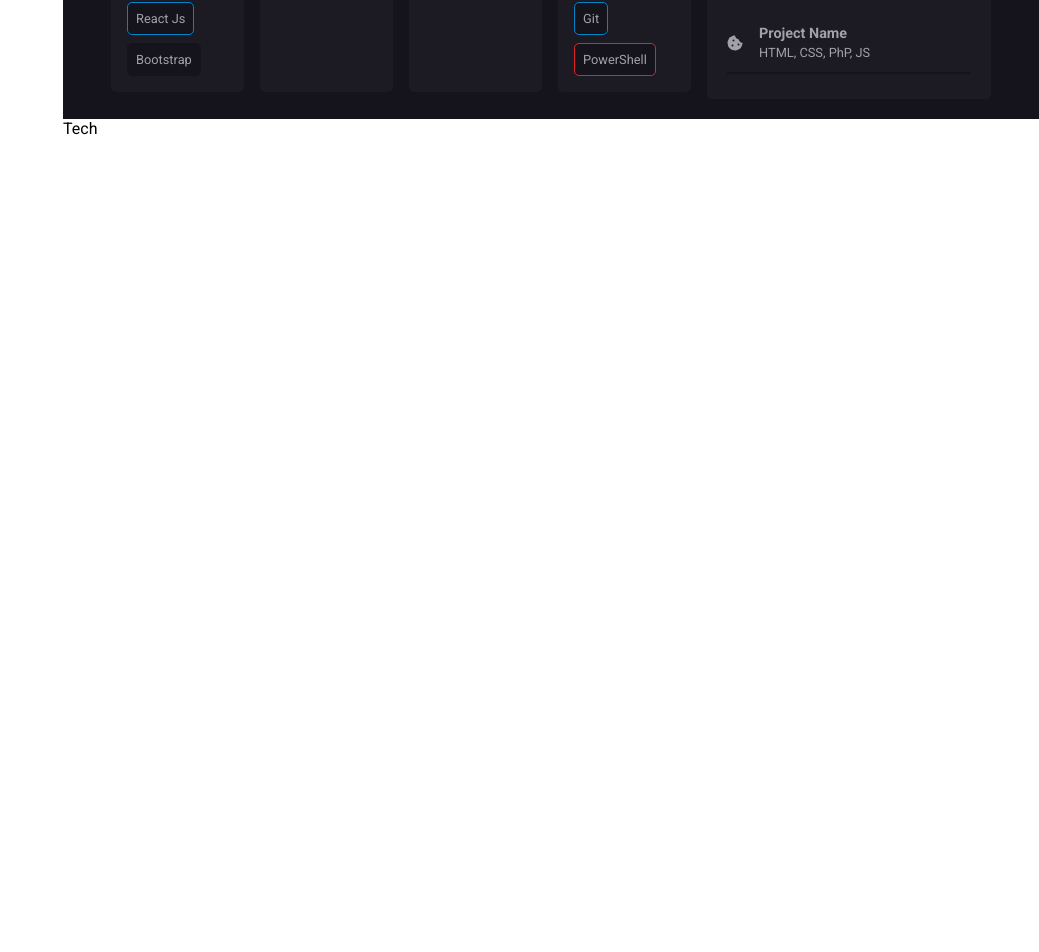
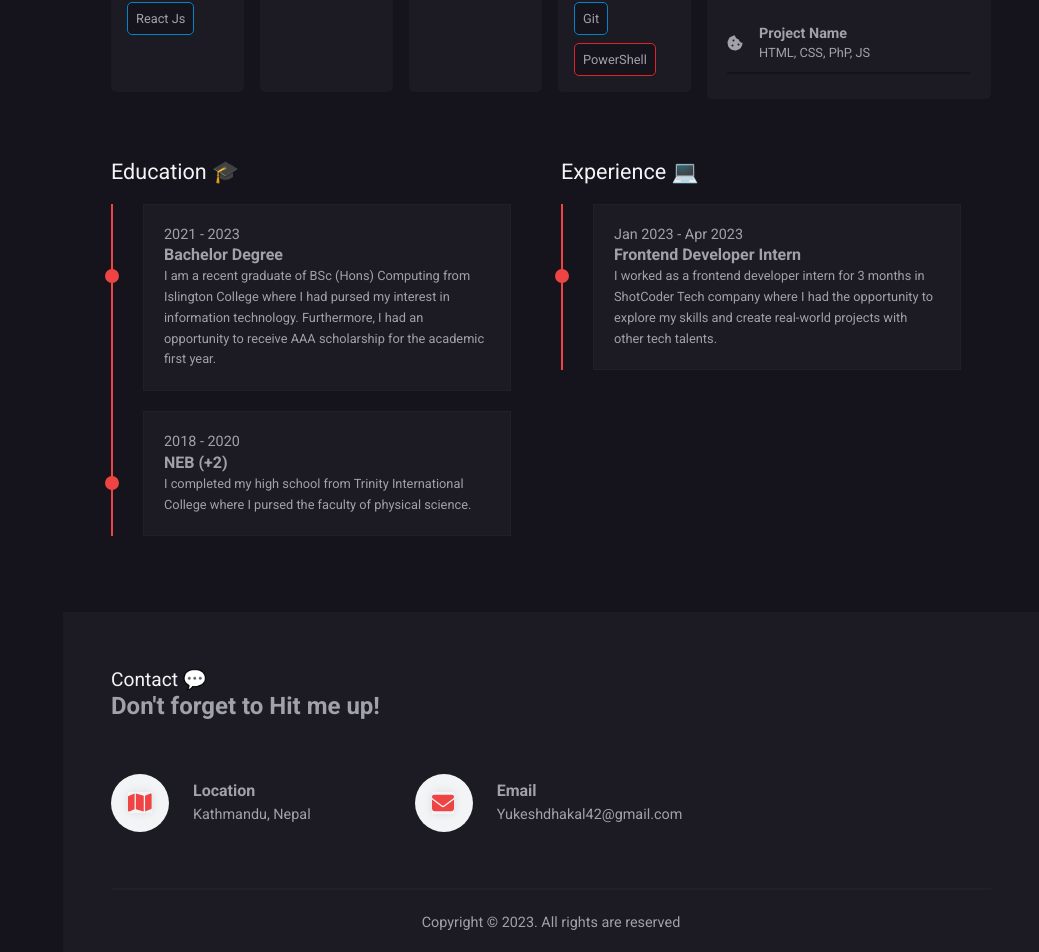
Before and after one commit to DhakalYukesh/porfolio-website, a React (Vite) app: page / in a window 1280 px wide. Shown: the part 930-1882 px from the top of the page, without its empty margins (241-1280 px from the left). Before the commit the page ends 1068 px from the top, so only its background shows below. Built offline with nearby package versions, Linux system fonts and the light colour scheme.

Commit message:
Added footer and sub footer section

```diff
--- a/src/components/Main.jsx
+++ b/src/components/Main.jsx
@@ -82,7 +82,6 @@ function Main() {
                 <li>CSS</li>
                 <li>Tailwind</li>
                 <li id="blue">React Js</li>
-                <li>Bootstrap</li>
               </ul>
             </div>
             <div className="skills-container_wrapper">
--- a/src/components/NavBar.jsx
+++ b/src/components/NavBar.jsx
@@ -13,6 +13,7 @@ import {
 } from "@fortawesome/free-brands-svg-icons";
 import Main from "./Main";
 import Tech from "./Tech";
+import SubFooter from "./SubFooter";
 
 function NavBar() {
   const recipientEmail = "yukeshdhakal42@gmail.com";
@@ -31,10 +32,7 @@ function NavBar() {
         </div>
         <div className="nav-box">
           <div className="nav-box_element">
-            <h3>
-              Navigate{" "}
-              »
-            </h3>
+            <h3>Navigate »</h3>
             <li>
               <a href="#home">
                 <FontAwesomeIcon icon={faHouse} /> Home
@@ -46,28 +44,37 @@ function NavBar() {
               </a>
             </li>
             <li>
-              <a href="#home">
+              <a target="_blank" rel="noopener noreferrer" href="/resume.pdf">
                 <FontAwesomeIcon icon={faPaperclip} /> Resume
               </a>
             </li>
           </div>
           <div className="nav-box_element">
-            <h3>
-              Socials{" "}
-              »
-            </h3>
+            <h3>Socials »</h3>
             <li>
-              <a href="#home">
+              <a
+                target="_blank"
+                rel="noopener noreferrer"
+                href="https://www.linkedin.com/in/yukeshdhakal/"
+              >
                 <FontAwesomeIcon icon={faLinkedinIn} /> LinkedIn
               </a>
             </li>
             <li>
-              <a href="#home">
+              <a
+                target="_blank"
+                rel="noopener noreferrer"
+                href="https://github.com/DhakalYukesh"
+              >
                 <FontAwesomeIcon icon={faGithub} /> GitHub
               </a>
             </li>
             <li>
-              <a href="#home">
+              <a
+                target="_blank"
+                rel="noopener noreferrer"
+                href="https://discord.com/users/327800426529423361"
+              >
                 <FontAwesomeIcon icon={faDiscord} /> Discord
               </a>
             </li>
@@ -76,7 +83,12 @@ function NavBar() {
       </div>
       <div className="navbar-section2">
         <div className="nav-box1">
-          <a className="primary-btn" href="">
+          <a
+            className="primary-btn"
+            target="_blank"
+            rel="noopener noreferrer"
+            href="/resume.pdf"
+          >
             My Resume <FontAwesomeIcon icon={faUser} />
           </a>
         </div>
@@ -95,6 +107,7 @@ function NavBar() {
           </div>
           <Main />
           <Tech />
+          <SubFooter />
         </div>
       </div>
     </div>
--- /dev/null
+++ b/src/components/SubFooter.jsx
@@ -0,0 +1,45 @@
+import "../styles/subfooter.css";
+import { FontAwesomeIcon } from "@fortawesome/react-fontawesome";
+import {
+  faMap,
+  faEnvelope
+} from "@fortawesome/free-solid-svg-icons";
+
+const SubFooter = () => {
+  return (
+    <div className="subfooter flex">
+      <div data-aos="fade-up" data-aos-duration="150" className="subfooter-container container flex">
+        <div className="subfooter-container-box ">
+          <h3 className="contact_title">Contact 💬</h3>
+          <h2>
+            Don<span>&#39;</span>t forget to Hit me up!{" "}
+          </h2>
+
+          <div className="subfooter-container-box_info flex">
+            <div className="inner-box1 flex">
+              <div className="circle flex"><FontAwesomeIcon icon={faMap} style={{ fontSize: 21, color: "var(--primary-color)" }} className="map" /></div>
+              <div className="infos">
+                <h3>Location</h3>
+                <p>Kathmandu, Nepal</p>
+              </div>
+            </div>
+            <div className="inner-box2 flex">
+              <div className="circle flex"><FontAwesomeIcon icon={faEnvelope} style={{ fontSize: 22, color: "var(--primary-color)" }} className="mail" /></div>
+              <div className="infos">
+                <h3>Email</h3>
+                <p>Yukeshdhakal42@gmail.com</p>
+              </div>
+            </div>
+          </div>
+        </div>
+      </div>
+      <div className="footer">
+        <div className="footer-container flex">
+            <h2>Copyright © 2023. All rights are reserved</h2>
+        </div>
+    </div>
+    </div>
+  );
+};
+
+export default SubFooter;
--- a/src/components/Tech.jsx
+++ b/src/components/Tech.jsx
@@ -1,9 +1,54 @@
-import '../styles/tech.css';
+import "../styles/tech.css";
 
 function Tech() {
   return (
-    <div>Tech</div>
-  )
+    <div className="tech">
+      <div className="tech-row">
+        <section className="col">
+          <header className="title">
+            <h2>Education 🎓</h2>
+          </header>
+          <div className="contents">
+            <div className="box">
+              <h4>2021 - 2023</h4>
+              <h3>Bachelor Degree</h3>
+              <p>
+                I am a recent graduate of BSc (Hons) Computing from Islington
+                College where I had pursed my interest in information
+                technology. Furthermore, I had an opportunity to receive AAA
+                scholarship for the academic first year.
+              </p>
+            </div>
+            <div className="box">
+              <h4>2018 - 2020</h4>
+              <h3>NEB (+2)</h3>
+              <p>
+                I completed my high school from Trinity International College
+                where I pursed the faculty of physical science.
+              </p>
+            </div>
+          </div>
+        </section>
+
+        <section className="col">
+          <header className="title">
+            <h2>Experience 💻</h2>
+          </header>
+          <div className="contents">
+            <div className="box">
+              <h4>Jan 2023 - Apr 2023</h4>
+              <h3>Frontend Developer Intern</h3>
+              <p>
+                I worked as a frontend developer intern for 3 months in
+                ShotCoder Tech company where I had the opportunity to explore my
+                skills and create real-world projects with other tech talents.
+              </p>
+            </div>
+          </div>
+        </section>
+      </div>
+    </div>
+  );
 }
 
-export default Tech
+export default Tech;
--- a/src/index.css
+++ b/src/index.css
@@ -3,6 +3,7 @@
 :root {
   --bg-color: #15131B;
   --bg-color2:#1C1A22;
+  --bg-color3:#221f29;
   --primary-color: #ef4444;
   --hover-color: #dc2626;
   --font-size: 1rem;
@@ -17,6 +18,10 @@
   margin: 0;
   box-sizing: border-box;
   font-family: 'Roboto', sans-serif;
+}
+
+body {
+    background-color: var(--bg-color);
 }
 
 li {
@@ -72,3 +77,7 @@ a {
 #green {
   border: 1px solid #16a34a;
 }
+
+.flex {
+  display: flex;
+}
--- /dev/null
+++ b/src/styles/subfooter.css
@@ -0,0 +1,106 @@
+.subfooter {
+    background-color: var(--bg-color2);
+    /* background: aqua; */
+    height: auto;
+    padding: 0rem 3rem;
+    margin-top: 1rem;
+    flex-direction: column;
+}
+
+.subfooter-container {
+    /* background-color: aqua; */
+    width: 100%;
+    height: 50%;
+    flex-direction: column;
+    padding: 3.5rem 0;
+    border-bottom: 2px solid var(--bg-color3);
+}
+
+.subfooter-container-box {
+    line-height: 1.5rem;
+}
+
+.subfooter-container .contact_title {
+    color: var(--text-color2);
+    font-size: 1.2rem;
+    font-weight: 400;
+}
+
+.subfooter-container h2 {
+    margin-top: 0.1rem;
+    font-weight: bold;
+    color: var(--text-color);
+    font-weight: 800;
+}
+
+.subfooter-container-box_info {
+    margin-top: 3.5rem;
+    width: 100%;
+    /* background-color: yellow; */
+    flex-direction: row;
+    flex-wrap: wrap;
+    gap: 5rem;
+    /* flex-wrap: wrap; */
+    justify-content: flex-start;
+    align-items: center;
+}
+
+.subfooter-container-box_info h3 {
+    font-size: var(--font-size);
+    color: var(--text-color);
+}
+
+.subfooter-container-box_info p {
+    font-size: var(--font-size2);
+    color: var(--text-color);
+}
+
+.subfooter-container-box_info .inner-box1, .subfooter-container-box_info .inner-box2  {
+    justify-content: center;
+    align-items: center;
+}
+
+.subfooter-container-box_info .inner-box1 .infos,
+.subfooter-container-box_info .inner-box2 .infos {
+    /* background-color: orange; */
+    padding: 0 1.5rem;
+    color: var(--text-color2);
+}
+
+.subfooter-container-box_info .circle {
+    background-color: var(--text-color2);
+    width: 58px;
+    height: 58px;
+    border-radius: 50px;
+}
+
+.subfooter-container-box_info .circle .map , .subfooter-container-box_info .circle .mail {
+    position: relative;
+    font-size: 30px;
+    left: 17px;
+    top: 18px;
+    color: #147EFB;
+    box-shadow: 0 0 10px rgba(0,0,0,.1);
+}
+
+
+
+
+
+.footer {
+    height: auto;
+    display: flex;
+    justify-content: center;
+    align-items: center;
+    padding: 1.5rem 0px;
+}
+
+
+.footer-container {
+}
+
+.footer-container h2 {
+    font-size: var(--font-size2);
+    color: var(--text-color);
+    font-weight: 400;
+}
--- a/src/styles/tech.css
+++ b/src/styles/tech.css
@@ -0,0 +1,69 @@
+.tech {
+    padding: 2.5rem 3rem;
+    background-color: var(--bg-color);
+}
+
+.tech-row {
+    display: grid;
+    grid-template-columns: 1fr 1fr;
+    grid-column-gap: 20px;
+}
+
+.col header.title {
+    color: var(--text-color2);
+    padding: 0px 0px 20px 0px;
+    font-size: var(--font-size2);
+}
+
+.col header.title h2 {
+    font-weight: 500;
+}
+
+.col .contents {
+    padding: 0px 30px;
+    border-left: 2px solid var(--primary-color);
+}
+
+.col .contents .box {
+    position: relative;
+    padding: 20px;
+    border: 1px solid var(--bg-color3);
+    background-color: var(--bg-color2);
+    cursor: pointer;
+    transition: all 0.4s;
+    margin-bottom: 20px;
+    line-height: 1.3rem;
+}
+
+.col .contents .box:hover {
+   box-shadow: 0px 3px 12px 0px #202020;
+   border: 1px solid transparent;
+}
+
+.col .contents .box::before {
+    content: '';
+    position: absolute;
+    width: 10px;
+    height: 10px;
+    border-radius: 50%;
+    right: calc(100% + 25px);
+    top: 4rem;
+    background-color: var(--primary-color);
+    border: 2px solid var(--primary-color);
+}
+
+.col .contents .box h4 {
+    color: var(--text-color);
+    font-weight: 400;
+    font-size: var(--font-size2);
+}
+
+.col .contents .box h3 {
+    color: var(--text-color);
+    font-size: var(--font-size);
+}
+
+.col .contents .box p {
+    color: var(--text-color);
+    font-size: var(--font-size3);
+}
```
Also changed, not shown: 1 other file (tests, documents, lock files or other folders).
